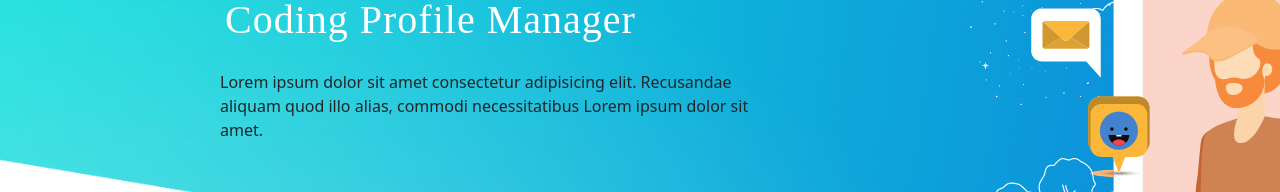
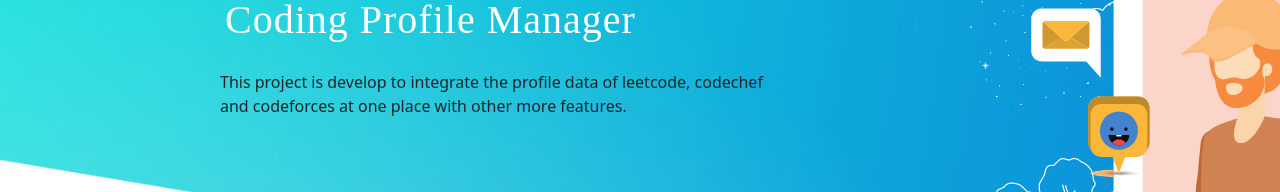
Before and after one commit to vivekkumar9919/Coding-profile-manager-frontend-part, a Vue app: page / in a window 1280 px wide. Shown: the part 230-422 px from the top of the page. Built offline with nearby package versions, Linux system fonts and the light colour scheme; no server answers.

Commit message:
change in header text

```diff
--- a/src/components/CheckProfile.vue
+++ b/src/components/CheckProfile.vue
@@ -7,9 +7,7 @@
         <div id="topheading">
           <div id="heading1">Coding Profile Manager</div>
           <div id="headingContent">
-            Lorem ipsum dolor sit amet consectetur adipisicing elit. Recusandae
-            aliquam quod illo alias, commodi necessitatibus Lorem ipsum dolor
-            sit amet.
+           This project is develop to integrate the profile data of leetcode, codechef and codeforces at one place with other more features.
           </div>
         </div>
       </div>
--- a/src/components/HomePage.vue
+++ b/src/components/HomePage.vue
@@ -10,9 +10,7 @@
           <div id="topheading">
             <div id="heading1">Coding Profile Manager</div>
             <div id="headingContent">
-              Lorem ipsum dolor sit amet consectetur adipisicing elit.
-              Recusandae aliquam quod illo alias, commodi necessitatibus Lorem
-              ipsum dolor sit amet.
+             This project is develop to integrate the profile data of leetcode, codechef and codeforces at one place with other more features.
             </div>
           </div>
         </div>
--- a/src/components/students/StudentHome.vue
+++ b/src/components/students/StudentHome.vue
@@ -1,7 +1,7 @@
 <template>
     <div>
         <h1>home page</h1>
-        <h1>{{this.useremail}}</h1>
+
     </div>
 </template>
 
--- a/src/components/teacher/CheckProfileAll.vue
+++ b/src/components/teacher/CheckProfileAll.vue
@@ -7,9 +7,7 @@
         <div id="topheading">
           <div id="heading1">Check Coding Profile</div>
           <div id="headingContent">
-            Lorem ipsum dolor sit amet consectetur adipisicing elit. Recusandae
-            aliquam quod illo alias, commodi necessitatibus Lorem ipsum dolor
-            sit amet.
+         This project is develop to integrate the profile data of leetcode, codechef and codeforces at one place with other more features.
           </div>
         </div>
       </div>
--- a/src/components/teacher/MakeList.vue
+++ b/src/components/teacher/MakeList.vue
@@ -5,9 +5,7 @@
         <div id="topheading">
           <div id="heading1">Make Student List</div>
           <div id="headingContent">
-            Lorem ipsum dolor sit amet consectetur adipisicing elit. Recusandae
-            aliquam quod illo alias, commodi necessitatibus Lorem ipsum dolor
-            sit amet.
+          This project is develop to integrate the profile data of leetcode, codechef and codeforces at one place with other more features.
           </div>
         </div>
       </div>
--- a/src/components/teacher/SortlistProfileall.vue
+++ b/src/components/teacher/SortlistProfileall.vue
@@ -6,9 +6,7 @@
         <div id="topheading">
           <div id="heading1">Sortlist Profle</div>
           <div id="headingContent">
-            Lorem ipsum dolor sit amet consectetur adipisicing elit. Recusandae
-            aliquam quod illo alias, commodi necessitatibus Lorem ipsum dolor
-            sit amet.
+         This project is develop to integrate the profile data of leetcode, codechef and codeforces at one place with other more features.
           </div>
         </div>
       </div>
--- a/src/main.js
+++ b/src/main.js
@@ -3,6 +3,7 @@
 import routes from './router'
 import VueRouter from 'vue-router'
 import axios from 'axios'
+
 
 // base url link
 axios.defaults.baseURL= 'https://codingprofilemanagerapi.onrender.com/'
--- a/vue.config.js
+++ b/vue.config.js
@@ -2,3 +2,9 @@
 module.exports = defineConfig({
   transpileDependencies: true
 })
+
+module.exports = {
+  devServer: {
+  proxy: 'https://competeapi.vercel.app/',
+  }
+  }
```
